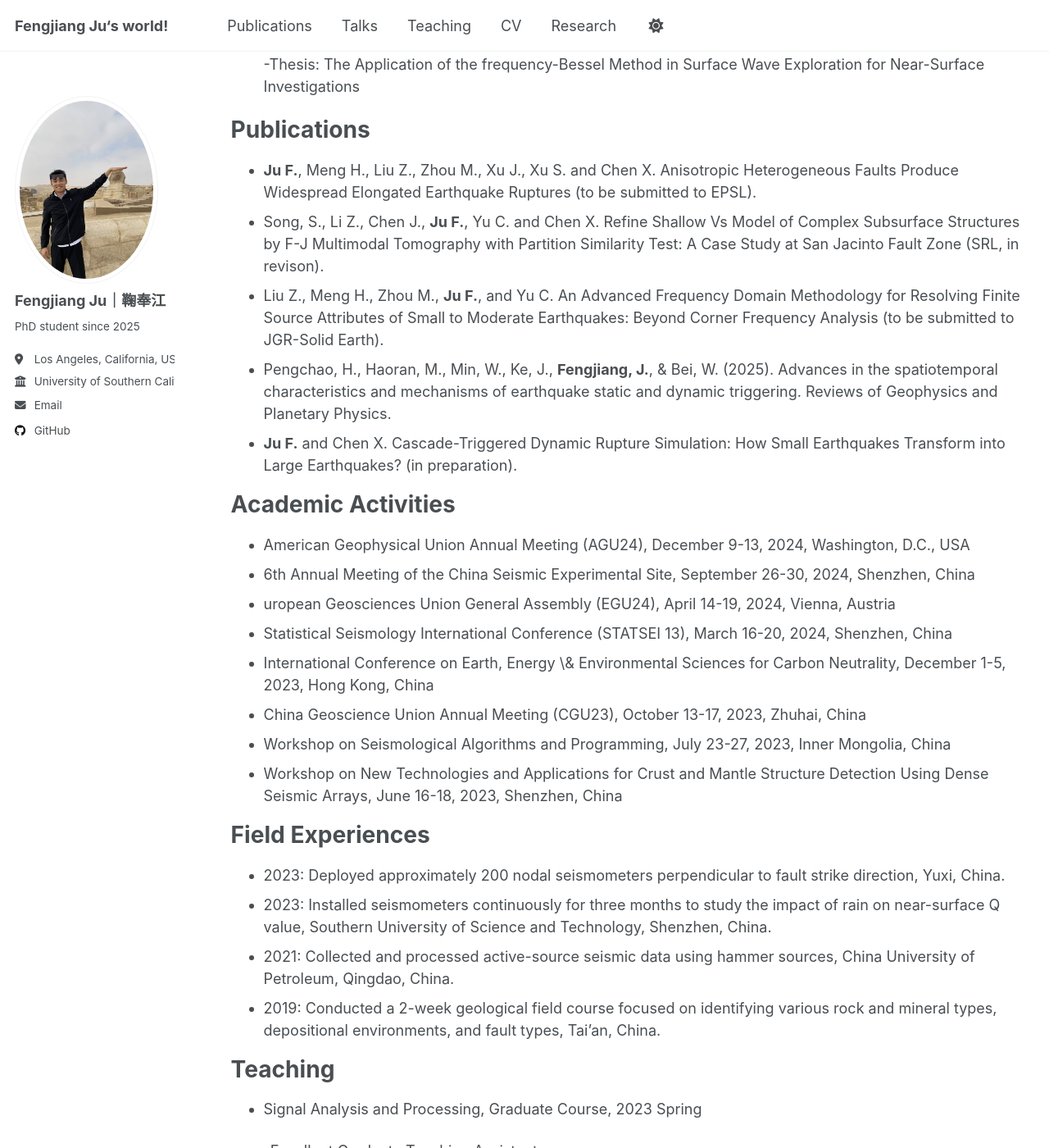
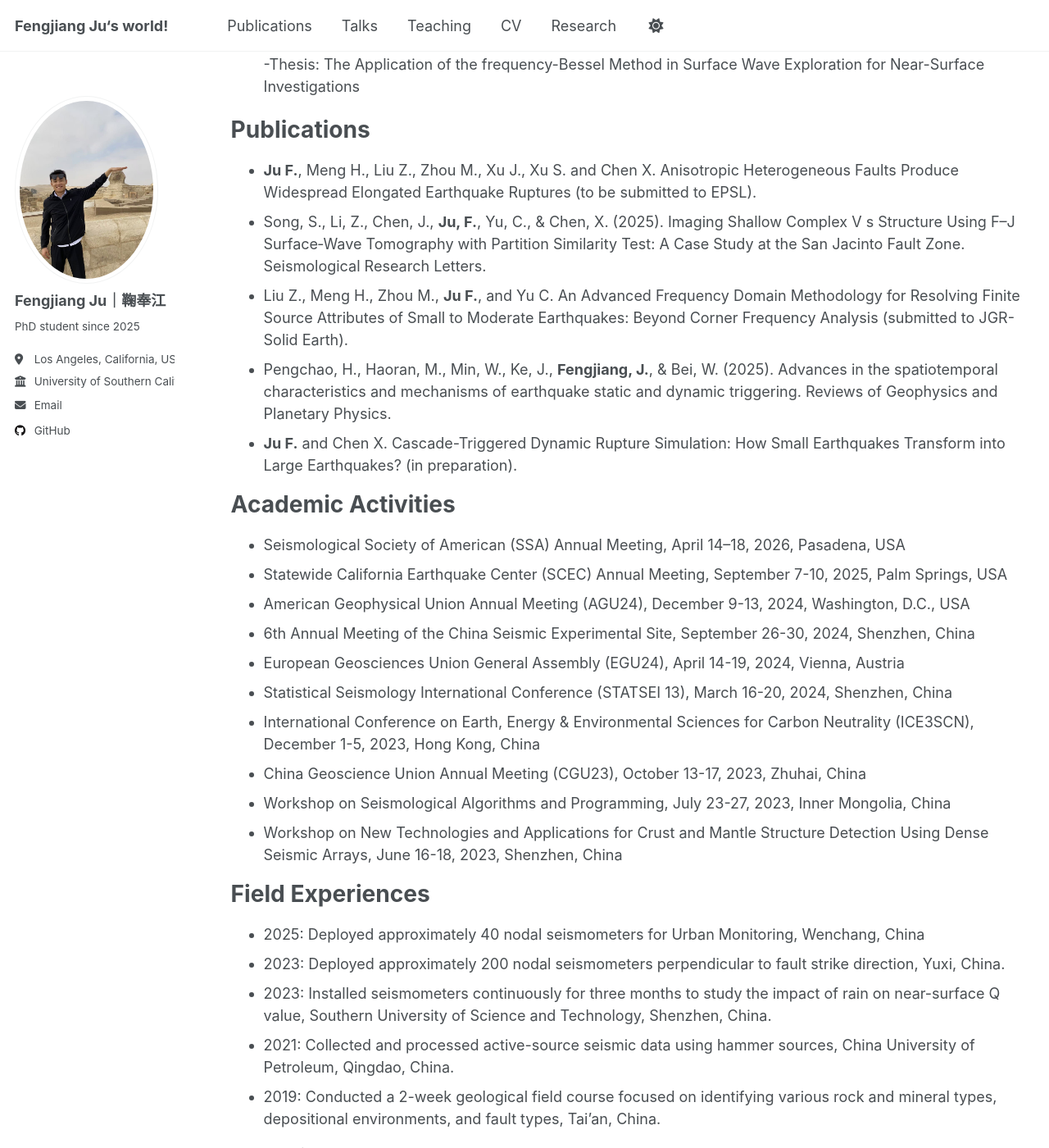
Before and after one commit to FengJiangJu/fengjiangju.github.io, a Jekyll site: the page built from _pages/cv.md, in a window 1280 px wide and 1400 px high, scrolled down 452 px. Shown: the whole window at 82% size. Built offline with Jekyll 4.4.1, drawn with Linux system fonts in a browser that asks for light colours; a script that is not in the unit is left out.

Commit message:
Revise CV with updated publications and activities
Updated publication entries and academic activities, including new formatting and additional details. Added field experience for 2025.

```diff
--- a/_pages/cv.md
+++ b/_pages/cv.md
@@ -26,24 +26,27 @@ Education
 Publications
 ======
 *  **Ju F.**, Meng H., Liu Z., Zhou M., Xu J., Xu S. and Chen X. Anisotropic Heterogeneous Faults Produce Widespread Elongated Earthquake Ruptures (to be submitted to EPSL).
-*  Song, S., Li Z., Chen J., **Ju F.**, Yu C. and Chen X. Refine Shallow Vs Model of Complex Subsurface Structures by F-J Multimodal Tomography with Partition Similarity Test: A Case Study at San Jacinto Fault Zone (SRL, in revison).
-*  Liu Z., Meng H., Zhou M., **Ju F.**, and Yu C. An Advanced Frequency Domain Methodology for Resolving Finite Source Attributes of Small to Moderate Earthquakes: Beyond Corner Frequency Analysis (to be submitted to JGR-Solid Earth).
+*  Song, S., Li, Z., Chen, J., **Ju, F.**, Yu, C., & Chen, X. (2025). Imaging Shallow Complex V s Structure Using F–J Surface‐Wave Tomography with Partition Similarity Test: A Case Study at the San Jacinto Fault Zone. Seismological Research Letters.
+*  Liu Z., Meng H., Zhou M., **Ju F.**, and Yu C. An Advanced Frequency Domain Methodology for Resolving Finite Source Attributes of Small to Moderate Earthquakes: Beyond Corner Frequency Analysis (submitted to JGR-Solid Earth).
 *  Pengchao, H., Haoran, M., Min, W., Ke, J., **Fengjiang, J.**, & Bei, W. (2025). Advances in the spatiotemporal characteristics and mechanisms of earthquake static and dynamic triggering. Reviews of Geophysics and Planetary Physics.
 *  **Ju F.** and Chen X. Cascade-Triggered Dynamic Rupture Simulation: How Small Earthquakes Transform into Large Earthquakes? (in preparation).
 
 Academic Activities
 ======
+* Seismological Society of American (SSA) Annual Meeting, April 14–18, 2026, Pasadena, USA
+* Statewide California Earthquake Center (SCEC) Annual Meeting, September 7-10, 2025, Palm Springs, USA
 * American Geophysical Union Annual Meeting (AGU24), December 9-13, 2024, Washington, D.C., USA
 * 6th Annual Meeting of the China Seismic Experimental Site, September 26-30, 2024, Shenzhen, China
-* uropean Geosciences Union General Assembly (EGU24), April 14-19, 2024, Vienna, Austria
+* European Geosciences Union General Assembly (EGU24), April 14-19, 2024, Vienna, Austria
 * Statistical Seismology International Conference (STATSEI 13), March 16-20, 2024, Shenzhen, China
-* International Conference on Earth, Energy \& Environmental Sciences for Carbon Neutrality, December 1-5, 2023, Hong Kong, China
+* International Conference on Earth, Energy & Environmental Sciences for Carbon Neutrality (ICE3SCN), December 1-5, 2023, Hong Kong, China
 * China Geoscience Union Annual Meeting (CGU23), October 13-17, 2023, Zhuhai, China
 * Workshop on Seismological Algorithms and Programming, July 23-27, 2023, Inner Mongolia, China
 * Workshop on New Technologies and Applications for Crust and Mantle Structure Detection Using Dense Seismic Arrays, June 16-18, 2023, Shenzhen, China
 
 Field Experiences
 ======
+* 2025: Deployed approximately 40 nodal seismometers for Urban Monitoring, Wenchang, China
 * 2023: Deployed approximately 200 nodal seismometers perpendicular to fault strike direction, Yuxi, China.
 * 2023: Installed seismometers continuously for three months to study the impact of rain on near-surface Q value, Southern University of Science and Technology, Shenzhen, China.
 * 2021: Collected and processed active-source seismic data using hammer sources, China University of Petroleum, Qingdao, China.
```
